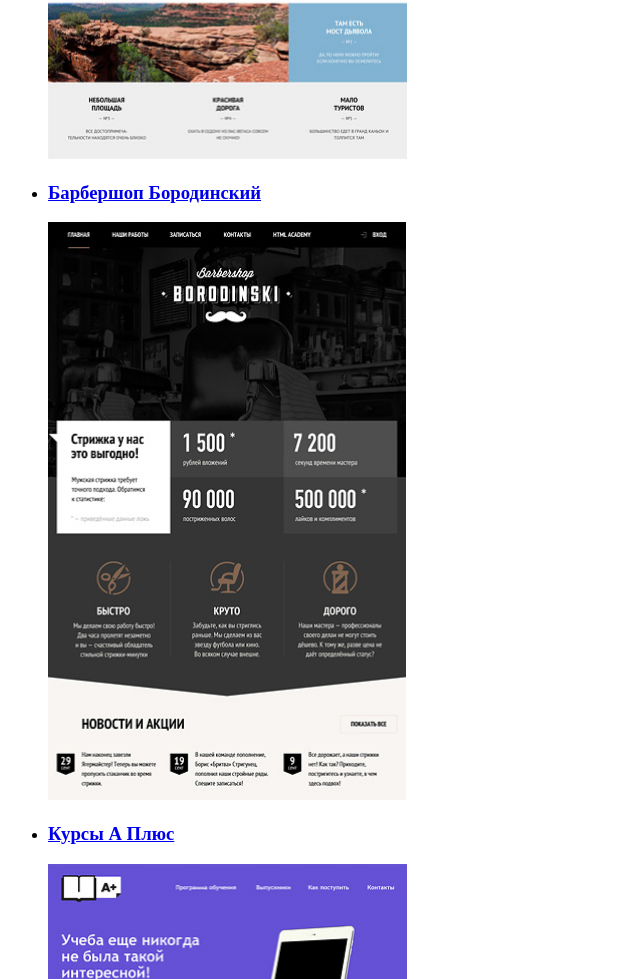
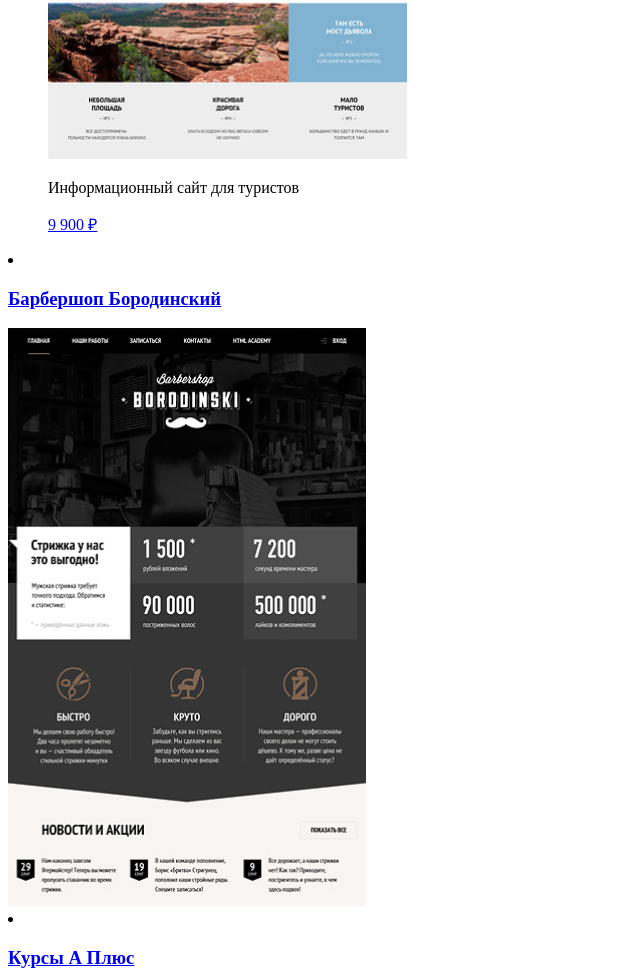
Before and after one commit to Sevastopoletz/1564333-nerds-30, a plain HTML site: page catalog.html in a window 1280 px wide. Shown: the part 1338-2317 px from the top of the page, without its empty margins (0-640 px from the left). Drawn offline with Linux system fonts and the light colour scheme.

Commit message:
Добавляет описание и стоимость Седона

```diff
--- a/catalog.html
+++ b/catalog.html
@@ -95,6 +95,9 @@
                     <h3>Туристический городок Седона</h3>
                     <img src="img/catalog/catalog-sedona-1.png" alt="превью Седона" width="359" height="578">
                   </a>
+                  <p>Информационный сайт для туристов</p>
+                  <a href="#">9 900 &#8381;</a>
+              </div>
                 </li>
                 <li>
                   <a href="#">
```
